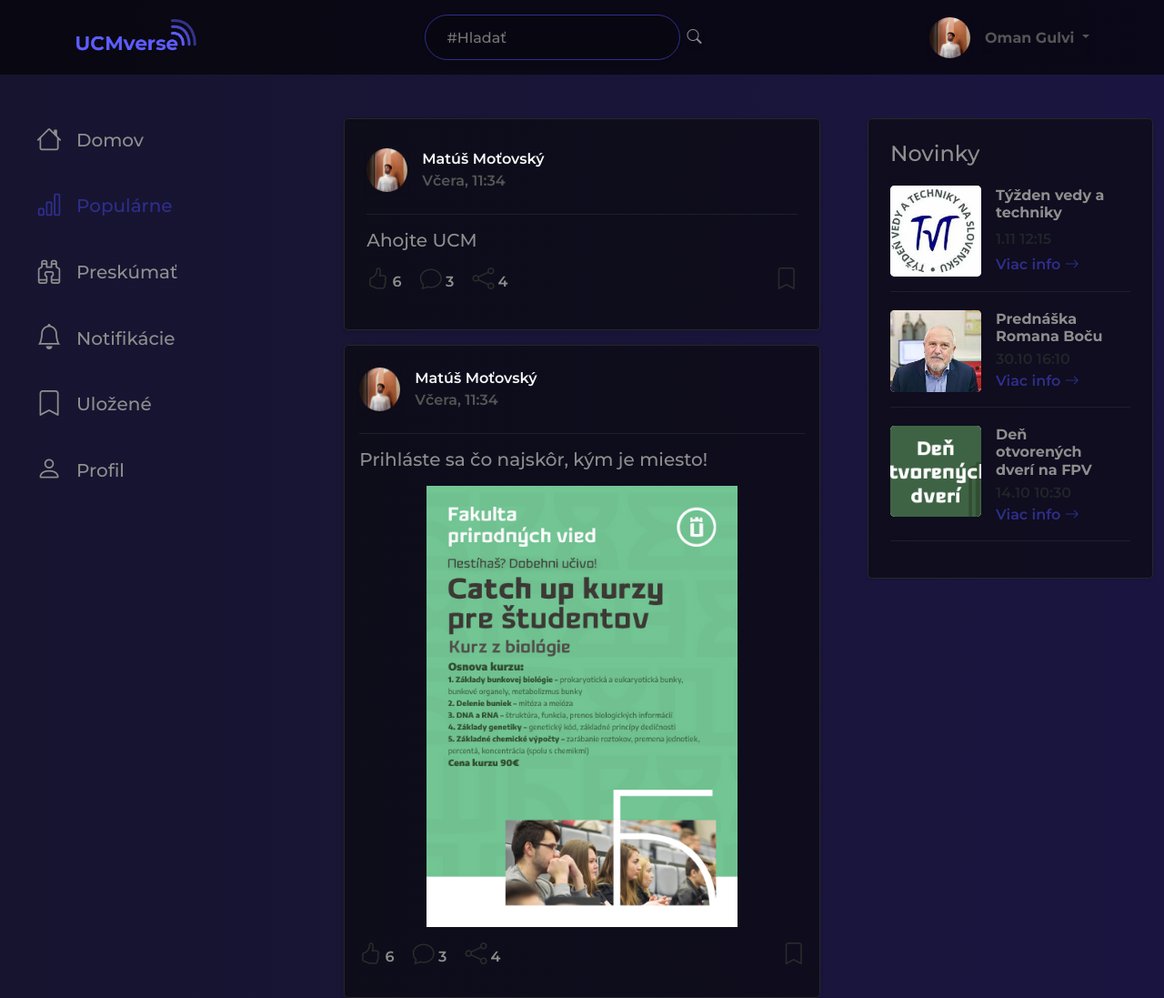
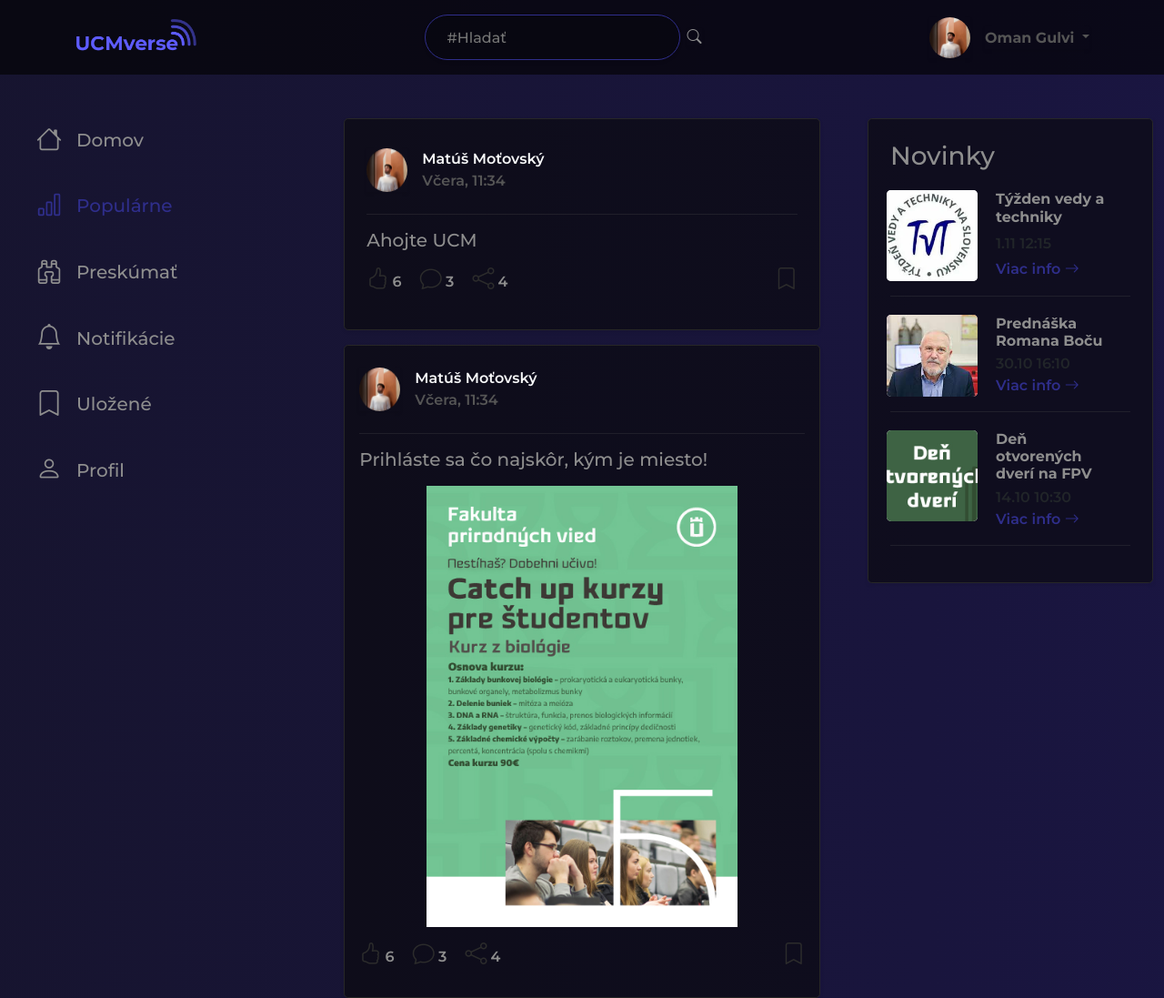
Before and after one commit to KNXKO/UCMverse, a PHP site: page /popular.html in a window 1280 px wide. Shown: the whole page at 91% size. Run offline with PHP 8.4, Linux system fonts and the light colour scheme; some libraries are stand-ins or nearby versions.

Commit message:
Male zmeny

```diff
--- a/home.html
+++ b/home.html
@@ -111,7 +111,7 @@
                     </div>
                 </a>
                 <!-- 2.  -->
-                <a class="menu-bg" href="popular.php">
+                <a class="menu-bg" href="popular.html">
                     <div class="d-flex align-content-center align-items-center mb-lg-4 px-3">
                         <h3 class="bi bi-bar-chart me-lg-3"></h3>
                         <h3 class="fs-5 d-none d-lg-inline">Populárne</h3>
@@ -149,7 +149,7 @@
             <!-- RIGHT BAR -->
             <div class="container my-3 px-0 float-lg-end col-md-12 col-lg-3 my-lg-0 col-xxl-3 m-lg-auto shadow-sm">
                 <div class="rounded-3 d-flex flex-column m-md-auto flex-lg-column w-auto post-bg-color bd-black p-4">
-                    <h4 class="mb-3">Novinky</h4>
+                    <h3 class="mb-3">Novinky</h3>
                     <!-- 1 -->
                     <div class="d-flex mt-1 ms-2">
                         <div class="row me-1">
--- a/home.php
+++ b/home.php
@@ -158,7 +158,7 @@
             <!-- RIGHT BAR -->
             <div class="container my-3 px-0 float-lg-end col-md-12 col-lg-3 my-lg-0 col-xxl-3 m-lg-auto shadow-sm">
                 <div class="rounded-3 d-flex flex-column m-md-auto flex-lg-column w-auto post-bg-color bd-black p-4">
-                    <h4 class="mb-3">Novinky</h4>
+                    <h3 class="mb-3">Novinky</h3>
                     <!-- 1 -->
                     <div class="d-flex mt-1 ms-2">
                         <div class="row me-1">
--- a/popular.html
+++ b/popular.html
@@ -25,13 +25,6 @@
     <script src="https://cdn.jsdelivr.net/npm/bootstrap@5.0.2/dist/js/bootstrap.bundle.min.js"></script>
     <link href="https://cdn.jsdelivr.net/npm/bootstrap@5.0.2/dist/css/bootstrap.min.css" rel="stylesheet">
     <link rel="stylesheet" href="https://cdn.jsdelivr.net/npm/bootstrap-icons@1.5.0/font/bootstrap-icons.css">
-    <!-- EMOJI -->
-    <link href="https://maxcdn.bootstrapcdn.com/font-awesome/4.4.0/css/font-awesome.min.css" rel="stylesheet">
-    <link href="assets/emoji/css/emoji.css" rel="stylesheet">
-    <script src="assets/emoji/js/config.min.js"></script>
-    <script src="assets/emoji/js/util.min.js"></script>
-    <script src="assets/emoji/js/jquery.emojiarea.min.js"></script>
-    <script src="assets/emoji/js/emoji-picker.min.js"></script>
     <title>UCMverse | Populárne</title>
 </head>
 
@@ -148,37 +141,49 @@
             </div>
             <!-- RIGHT BAR -->
             <div class="container my-3 px-0 float-lg-end col-md-12 col-lg-3 my-lg-0 col-xxl-3 m-lg-auto shadow-sm">
-                <div class="p-4 rounded-3 d-flex flex-column m-md-auto flex-lg-column w-auto post-bg-color bd-black">
-                    <h4 class="mb-3">Novinky</h4>
+                <div class="rounded-3 d-flex flex-column m-md-auto flex-lg-column w-auto post-bg-color bd-black p-4">
+                    <h3 class="mb-3">Novinky</h3>
                     <!-- 1 -->
-                    <div class="d-flex mt-1">
-                        <img class="img-thumbnail w-25 h-auto" src="assets/img/udalosti/banners/banner_tyzden_vedy.jpg" style="object-fit: cover;" alt="">
+                    <div class="d-flex mt-1 ms-2">
+                        <div class="row me-1">
+                           <img class="img-thumbnail max-vw-25" src="assets/img/udalosti/banners/banner_tyzden_vedy.jpg"
+                            alt="">
+                        </div>
+
                         <div class="mx-3 d-flex flex-column justify-content-center">
                             <h5 class="fw-300 fw-bold c-darkgrey fs-6">Týžden vedy a techniky</h5>
                             <p class="fw-300 fs-6 mb-1">1.11 12:15</p>
-                            <a class="fw-300 c-darkprimary fs-6 udalosti" target="_blank" href="https://tyzdenvedy.sk/">Viac info <i class="bi bi-arrow-right"></i></a>
+                            <a class="fw-300 c-darkprimary fs-6 udalosti" target="_blank" href="https://tyzdenvedy.sk/">Viac info <i
+                                    class="bi bi-arrow-right"></i></a>
                         </div>
                     </div>
                     <!-- LINE -->
                     <hr class="c-black">
                     <!-- 2 -->
-                    <div class="d-flex mt-1 ">
-                        <img class="img-thumbnail w-25 h-auto" src="assets/img/udalosti/banners/images.jfif" style="object-fit: cover;" alt="">
+                    <div class="d-flex mt-1 ms-2">
+                        <div class="row me-1">
+                             <img class="img-thumbnail max-vw-25" src="assets/img/udalosti/banners/images.jfif" alt="">
+                        </div>
                         <div class="mx-3 d-flex flex-column justify-content-center">
                             <h5 class="fw-300 fw-bold c-darkgrey fs-6 mb-1">Prednáška Romana Boču</h5>
                             <p class="fw-300 fs-6 mb-0">30.10 16:10</p>
-                            <a class="fw-300 c-darkprimary fs-6 udalosti"  target="_blank" href="http://fpv.ucm.sk/sk/odborna-prednaska-romana-bocu">Viac info <i class="bi bi-arrow-right"></i></a>
+                            <a class="fw-300 c-darkprimary fs-6 udalosti" target="_blank"
+                                href="http://fpv.ucm.sk/sk/odborna-prednaska-romana-bocu">Viac info <i class="bi bi-arrow-right"></i></a>
                         </div>
                     </div>
                     <!-- LINE -->
                     <hr class="c-black">
                     <!-- 3 -->
-                    <div class="d-flex mt-1">
-                        <img class="img-thumbnail w-25 h-auto" src="assets/img/udalosti/banners/banner_DOD.jpg" style="object-fit: cover;" alt="">
+                    <div class="d-flex mt-1 ms-2">
+                        <div class="row me-1">
+                            <img class="img-thumbnail max-vw-25" src="assets/img/udalosti/banners/banner_DOD.jpg"  alt="">
+                        </div>
+
                         <div class="mx-3 d-flex flex-column justify-content-center">
                             <h5 class="fw-300 fw-bold c-darkgrey fs-6 mb-1">Deň otvorených dverí na FPV</h5>
                             <p class="fw-300 fs-6 mb-0">14.10 10:30</p>
-                            <a class="fw-300 c-darkprimary fs-6 udalosti" target="_blank" href="http://fpv.ucm.sk/sk/dod-2022">Viac info <i class="bi bi-arrow-right"></i></a>
+                            <a class="fw-300 c-darkprimary fs-6 udalosti" target="_blank" href="http://fpv.ucm.sk/sk/dod-2022">Viac info <i
+                                    class="bi bi-arrow-right"></i></a>
                         </div>
                     </div>
                     <!-- LINE  -->
--- a/popular.php
+++ b/popular.php
@@ -160,7 +160,7 @@
             <!-- RIGHT BAR -->
             <div class="container my-3 px-0 float-lg-end col-md-12 col-lg-3 my-lg-0 col-xxl-3 m-lg-auto shadow-sm">
                 <div class="p-4 rounded-3 d-flex flex-column m-md-auto flex-lg-column w-auto post-bg-color bd-black">
-                    <h4 class="mb-3">Novinky</h4>
+                    <h3 class="mb-3">Novinky</h3>
                     <!-- 1 -->
                     <div class="d-flex mt-1">
                         <img class="img-thumbnail w-25 h-auto" src="assets/img/udalosti/banners/banner_tyzden_vedy.jpg" style="object-fit: cover;" alt="">
```
